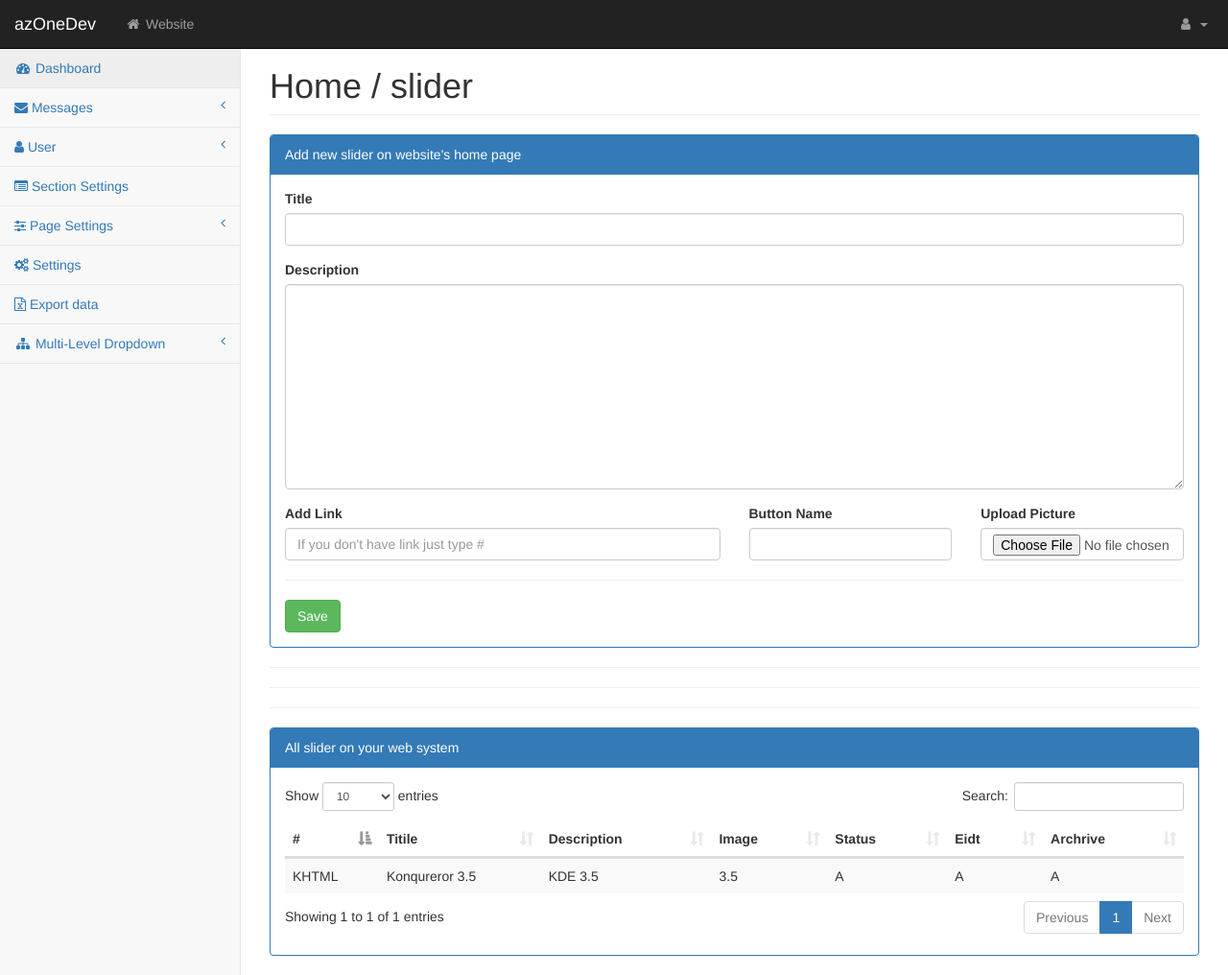
After one commit to azonedev/devstartup, a Laravel app: template resources/views/admin/pages/Home-slider.blade.php in a window 1280 px wide. The commit adds this page. Shown: the whole page at 96% size. Run offline with Laravel 8, Linux system fonts and the light colour scheme; the template is opened without the code that fills it, so the values that code supplies are empty; some web fonts are replaced.

Commit message:
Slider created for frontend homepage  and insert data system ready

```diff
--- /dev/null
+++ b/resources/views/admin/pages/Home-slider.blade.php
@@ -0,0 +1,102 @@
+@extends('admin.admin-master')
+
+@section('page-title','Home / slider ')
+
+@section('main-content')
+    <div class="panel panel-primary ">
+        <div class="panel-heading">Add new slider on website's home page</div>
+        <div class="panel-body">
+            <form role="form" action="{{url('admin/home/slider/store')}}" method="POST" enctype="multipart/form-data">
+
+                @csrf
+
+                <div class="form-group">
+                    <label for="title">Title</label>
+                    <input type="text" class="form-control" name="title" required>
+                </div>
+                <div class="form-group">
+                    <label for="Details">Description</label>
+                    <textarea name="description" class="form-control" id="" cols="30" rows="10" required></textarea>
+                </div>
+
+                <div class="row">
+                    <div class="col-md-6 col-sm-6">
+                        <label for="title">Add Link</label>
+                        <input type="text" class="form-control" name="link" placeholder="If you don't have link just type #" required>
+                    </div>
+                    <div class="col-md-3 col-sm-3">
+                        <label for="title">Button Name</label>
+                        <input type="text" class="form-control" name="btn-name" required>
+                    </div>
+                    <div class="col-md-3 col-sm-3">
+                        <label for="title">Upload Picture</label>
+                        <input type="file" class="form-control" name="image" required>
+                    </div>
+                </div>
+
+                <hr>
+
+                <input type="submit" class="btn btn-success" value="Save">
+
+            </form>
+        </div>
+    </div>
+
+    {{-- end of form --}}
+<hr><hr><hr>
+
+    <div class="row">
+                        <div class="col-lg-12">
+                            <div class="panel panel-primary">
+                                <div class="panel-heading">
+                                    All slider on your web system
+                                </div>
+                                <!-- /.panel-heading -->
+                                <div class="panel-body">
+                                    <div class="table-responsive">
+                                        <table class="table table-striped table-hover" id="dataTables-example">
+                                            <thead class="thead-dark">
+                                                <tr>
+                                                    <th>#</th>
+                                                    <th>Titile</th>
+                                                    <th>Description</th>
+                                                    <th>Image</th>
+                                                    <th>Status</th>
+                                                    <th>Eidt</th>
+                                                    <th>Archrive</th>
+                                                </tr>
+                                            </thead>
+                                            <tbody>
+                                                <tr>
+                                                    <td>KHTML</td>
+                                                    <td>Konqureror 3.5</td>
+                                                    <td>KDE 3.5</td>
+                                                    <td class="center">3.5</td>
+                                                    <td class="center">A</td>
+                                                    <td class="center">A</td>
+                                                    <td class="center">A</td>
+                                                </tr>
+                                            </tbody>
+                                        </table>
+                                    </div>
+                                <!-- /.panel-body -->
+                            </div>
+                            <!-- /.panel -->
+                        </div>
+                        <!-- /.col-lg-12 -->
+                    </div>
+                    <!-- /.row -->
+@endsection
+
+@section('extra-js')
+    <!-- DataTables JavaScript -->
+    <script src="{{asset('assets/admin/js/dataTables/jquery.dataTables.min.js')}}"></script>
+    <script src="{{asset('assets/admin/js/dataTables/dataTables.bootstrap.min.js')}}"></script>
+    <script>
+            $(document).ready(function() {
+                $('#dataTables-example').DataTable({
+                        responsive: true
+                });
+            });
+        </script>
+@endsection
--- a/resources/views/admin/partials/menu.blade.php
+++ b/resources/views/admin/partials/menu.blade.php
@@ -109,8 +109,9 @@
                                 <a href="#"><i class="fa fa-home"></i> Home <span class="fa arrow"></span></a>
                                 <ul class="nav nav-third-level">
                                     <li>
-                                         <a href="#"><i class="fa fa-home"></i> Slider </a>
+                                        <a href="{{url('/admin/home/slider')}}">Slider</a>
                                     </li>
+
                                     <li>
                                          <a href="#"><i class="fa fa-home"></i> Departments </a>
                                     </li>
--- a/routes/web.php
+++ b/routes/web.php
@@ -19,6 +19,12 @@ Route::group(['prefix'=>'admin', 'middleware' =>'AdminAction'],function (){
 
     Route::get('/',"admin\AdminController@index");
 
+    // page settings
+
+        // home - slider
+        Route::get('/home/slider',"admin\homepage\SliderController@index");
+        Route::post('/home/slider/store',"admin\homepage\SliderController@store");
+
 });
 
 // --------------
```
Also changed, not shown: app/Http/Controllers/admin/homepage/SliderController.php (added, +101 -0 lines), database/db_raw/slider.sql (added, +71 -0 lines), public/assets/app-images/1603696590.svg (added), 1 other file.
